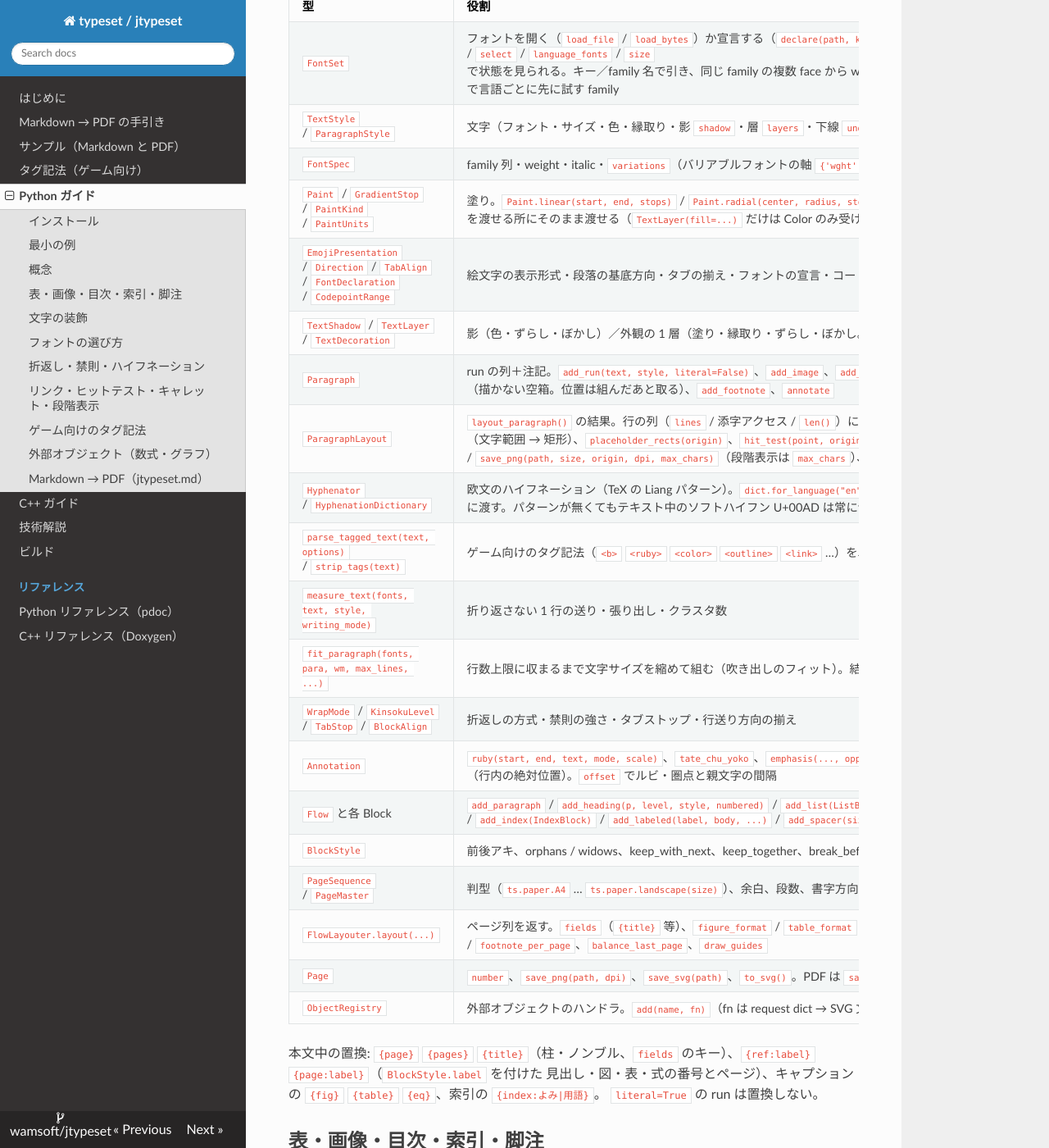
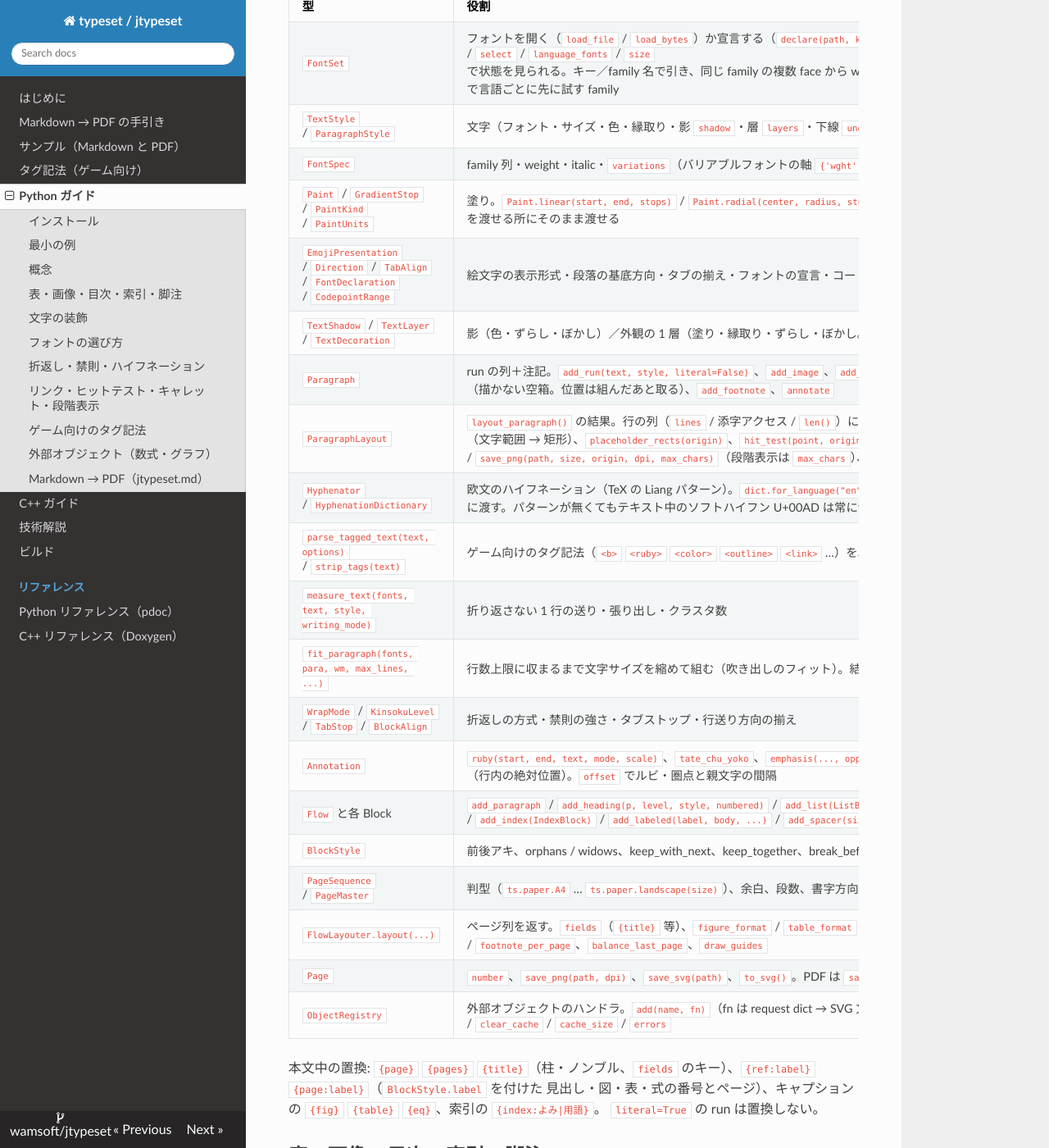
Before and after one commit to wamsoft/jtypeset, an MkDocs documentation site: the page built from docs/python_guide.md, in a window 1280 px wide and 1400 px high, scrolled down 1013 px. Shown: the whole window at 82% size. Built offline with MkDocs 1.6.1, drawn with Linux system fonts in a browser that asks for light colours; nearby versions of some CDN libraries.

Commit message:
ドキュメント: 残りのずれを修正し、TextLayer(fill=) がグラデーションを受け取れるようにした
- Python の TextLayer(fill=) を Paint に広げた（従来どおり Color も渡せる）
- markdown.md: <!-- newpage --> / <!-- toc --> の別名、柱で使えるフィールド、--math の取りうる値
- python_guide.md: ObjectRegistry の一覧を実装に合わせた
- 型スタブを再生成

Co-Authored-By: Claude Fable 5.1 <noreply@anthropic.com>

```diff
--- a/docs/python_guide.md
+++ b/docs/python_guide.md
@@ -46,7 +46,7 @@ pages[0].save_svg("out_p1.svg")
 | `FontSet` | フォントを開く（`load_file` / `load_bytes`）か宣言する（`declare(path, key, family, weight, italic, languages, ranges, face_index)`: 初回使用時に開く）。`has` / `is_loaded` / `keys` / `find` / `select` / `language_fonts` / `size` で状態を見られる。キー／family 名で引き、同じ family の複数 face から weight / italic の最近傍を選ぶ。文字が無ければ次の family へフォールバック。`set_language_fonts("zh", ["sans-sc"])` で言語ごとに先に試す family |
 | `TextStyle` / `ParagraphStyle` | 文字（フォント・サイズ・色・縁取り・影 `shadow`・層 `layers`・下線 `underline`・打消し線 `strikethrough`・ベースラインのずらし…）／段落（揃え・行送り・一字下げ・空白保持・タブ幅…） |
 | `FontSpec` | family 列・weight・italic・`variations`（バリアブルフォントの軸 `{'wght': 700}`）。`TextStyle.features` は OpenType feature（`['palt']`） |
-| `Paint` / `GradientStop` / `PaintKind` / `PaintUnits` | 塗り。`Paint.linear(start, end, stops)` / `Paint.radial(center, radius, stops)`。座標は既定で対象の外接矩形の 0〜1（`PaintUnits.USER_SPACE` でページ座標）。`Color` を渡せる所にそのまま渡せる（`TextLayer(fill=...)` だけは Color のみ受けるので、グラデーションの層は `layer.fill = paint` と代入する） |
+| `Paint` / `GradientStop` / `PaintKind` / `PaintUnits` | 塗り。`Paint.linear(start, end, stops)` / `Paint.radial(center, radius, stops)`。座標は既定で対象の外接矩形の 0〜1（`PaintUnits.USER_SPACE` でページ座標）。`Color` を渡せる所にそのまま渡せる |
 | `EmojiPresentation` / `Direction` / `TabAlign` / `FontDeclaration` / `CodepointRange` | 絵文字の表示形式・段落の基底方向・タブの揃え・フォントの宣言・コードポイント範囲 |
 | `TextShadow` / `TextLayer` / `TextDecoration` | 影（色・ずらし・ぼかし）／外観の 1 層（塗り・縁取り・ずらし・ぼかし。`layers` に下から上の順）／下線・打消し線（色・太さ・位置の補正） |
 | `Paragraph` | run の列＋注記。`add_run(text, style, literal=False)`、`add_image`、`add_object`（外部オブジェクト）、`add_placeholder(size, style, id)`（描かない空箱。位置は組んだあと取る）、`add_footnote`、`annotate` |
@@ -62,7 +62,7 @@ pages[0].save_svg("out_p1.svg")
 | `PageSequence` / `PageMaster` | 判型（`ts.paper.A4` … `ts.paper.landscape(size)`）、余白、段数、書字方向、`header` / `footer`（`RunningText`）、duplex |
 | `FlowLayouter.layout(...)` | ページ列を返す。`fields`（`{title}` 等）、`figure_format` / `table_format` / `equation_format`、`objects`（ObjectRegistry）、`footnote_marker_format` / `footnote_label_format` / `footnote_per_page`、`balance_last_page`、`draw_guides` |
 | `Page` | `number`、`save_png(path, dpi)`、`save_svg(path)`、`to_svg()`。PDF は `save_pdf(pages, path, title, author, subset_fonts, compress)` → `(ok, warnings)` |
-| `ObjectRegistry` | 外部オブジェクトのハンドラ。`add(name, fn)`（fn は request dict → SVG 文字列か `{"svg", "baseline"}`）、`add_command(name, cmd)` |
+| `ObjectRegistry` | 外部オブジェクトのハンドラ。`add(name, fn)`（fn は request dict → SVG 文字列か `{"svg", "baseline"}`）、`add_command(name, cmd)`、`add_microtex(name, fonts, ...)`（同梱の LaTeX 数式）、`has` / `clear_cache` / `cache_size` / `errors` |
 
 本文中の置換: `{page}` `{pages}` `{title}`（柱・ノンブル、`fields` のキー）、`{ref:label}` `{page:label}`（`BlockStyle.label` を付けた
 見出し・図・表・式の番号とページ）、キャプションの `{fig}` `{table}` `{eq}`、索引の `{index:よみ|用語}`。
```
Also changed, not shown: docs/markdown.md (+4 -4 lines), 2 other files.
